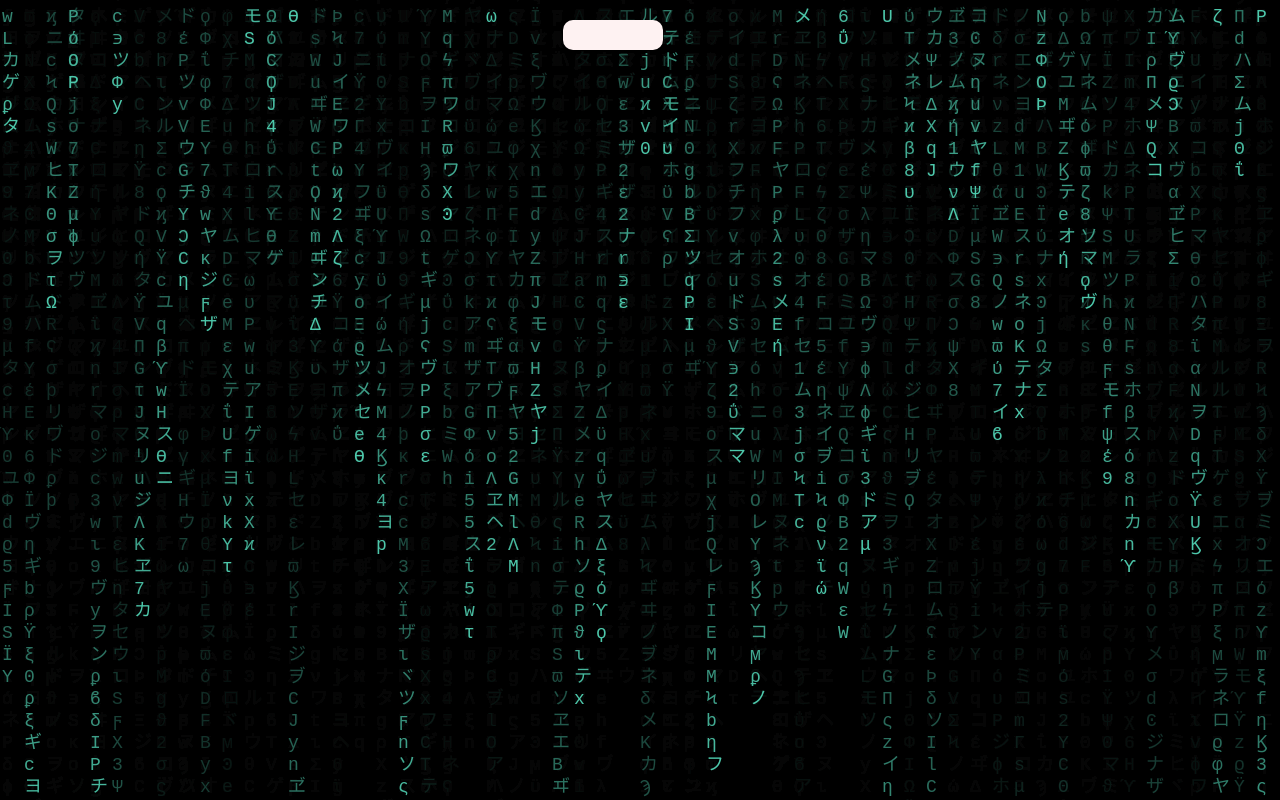
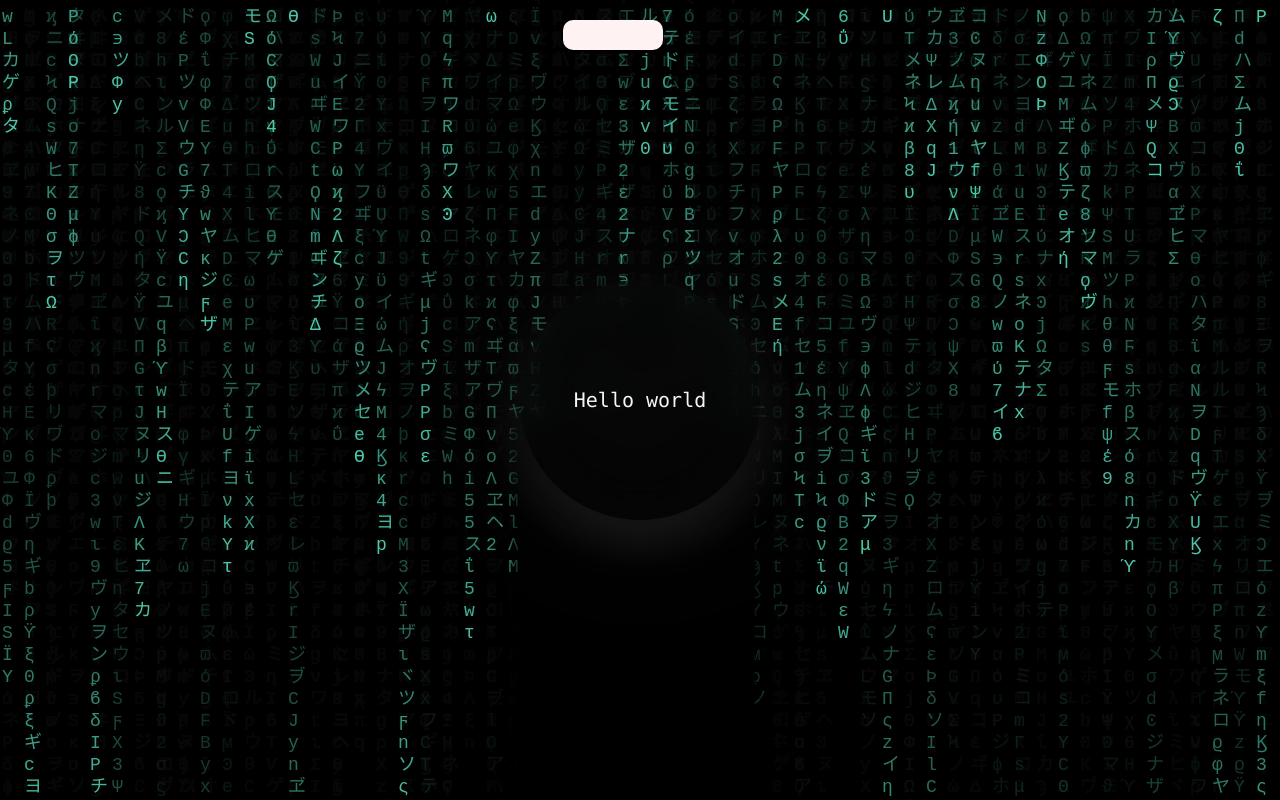
Before and after one commit to qarnayn-dev/qarnayn_portfolio, a Next.js app: page /devpage in a window 1280 px wide. Built offline with nearby package versions, Linux system fonts and the light colour scheme.

Commit message:
ADD - blackhole effect

```diff
--- /dev/null
+++ b/components/BlackHole.tsx
@@ -0,0 +1,29 @@
+
+interface iBlackHoleOptions{
+  children?: any,
+  className?: string,
+}
+
+export const BlackHole = ({children,className}:iBlackHoleOptions) => {
+  const twSize: string = "w-[30vh] h-[30vh]";
+  const twSupportSize: string = "w-[35vh] h-[48vh]";
+  const twSinggleSupport: string = "w-[10%] h-full from-black z-0 blur-[2px]";
+
+  return (
+    <div className={`w-screen h-screen bg-transparent absolute top-0 right-0 flex flex-col items-center justify-center ${className?? 'z-10'}`}>
+      <div className={`${twSize} absolute rounded-full bg-transparent filter backdrop-blur-lg shadow-2xl shadow-neutral-800`}>
+      </div>
+      <div className={`${twSize} rounded-full bg-neutral-700 bg-opacity-30 filter blur-3xl absolute -z-10`}>
+      </div>
+      <div className={`${twSize} rounded-full bg-black bg-opacity-60 blur-xl filter absolute`}></div>
+      <div className={`${twSize} p-6 absolute font-mono text-neutral-100 flex flex-col justify-center items-center text-center`}>
+        {children}
+      </div>
+      <div className={`${twSupportSize} absolute bottom-0 -z-20 shadow-black shadow-2xl flex`}>
+        <span className={`${twSinggleSupport} bg-gradient-to-l `}></span>
+        <span className='w-full h-full bg-black  blur-[2px]'></span>
+        <span className={`${twSinggleSupport} bg-gradient-to-r`}></span>
+      </div>
+    </div>
+  )
+}
--- a/pages/devpage.tsx
+++ b/pages/devpage.tsx
@@ -1,4 +1,4 @@
-import React, { LegacyRef, useEffect, useRef, useState } from 'react'
+import React, { LegacyRef, ReactNode, useEffect, useRef, useState } from 'react'
 import TopFrame from '../components/TopFrame'
 import { AnimatedColoredText } from '../components/AnimatedColoredText'
 import { DummyBlock } from '../components/DummyBlock'
@@ -6,6 +6,7 @@ import { useScroll } from 'framer-motion'
 import { useScrollSnap } from '../components/useScrollSnap'
 import useWindowDimensions from '../components/useWindowDimensions'
 import { MatrixEffect } from '../components/MatrixEffect'
+import { BlackHole } from '../components/BlackHole'
 
 
 const Devpage = () => {
@@ -22,6 +23,16 @@ const Devpage = () => {
     <>
       <DummyPage></DummyPage>
       <MatrixEffect></MatrixEffect>
+      <div className='z-10 inset-0 w-screen h-screen bg-transparent absolute top-0 right-0 flex flex-col items-center justify-center'>
+        {/* <div className='w-40 h-40 rounded-full bg-transparent filter backdrop-blur-xl flex flex-col justify-center items-center font-mono text-neutral-100 shadow-2xl shadow-neutral-700'>Hello world</div>
+        <div className='w-40 h-[50vh] absolute top-[50vh] -z-10 filter backdrop-blur-3xl bg-black shadow-black shadow-2xl'></div>
+        <div className='w-44 h-[50vh] absolute top-[50vh] -z-10 bg-transparent shadow-black shadow-lg blur-md flex'>
+          <span className='w-4 h-full bg-gradient-to-l from-black'></span>
+          <span className='w-full h-full bg-black'></span>
+          <span className='w-4 h-full bg-gradient-to-r from-black'></span>
+        </div> */}
+      </div>
+      <BlackHole>Hello world</BlackHole>
     </>
   )
 }
```
